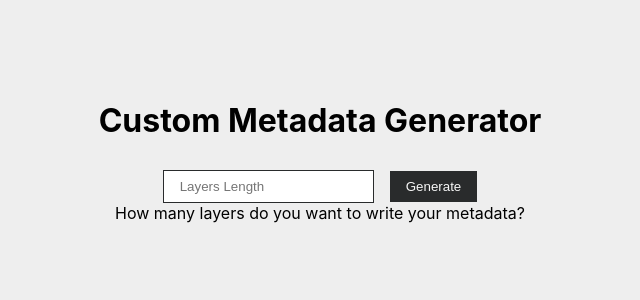
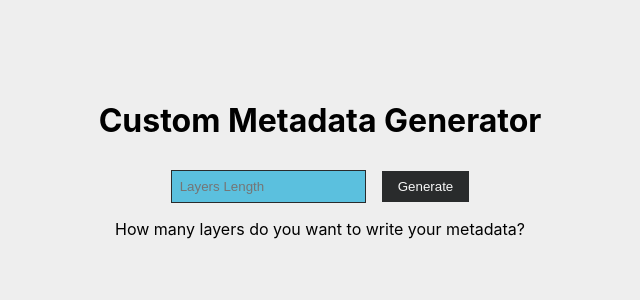
Before and after one commit to emirhansirkeci/metadata-generator, a Next.js app: page / in a window 1280 px wide. Shown: the top 300 px of the page, without its empty margins (320-960 px from the left). Built offline with nearby package versions, Linux system fonts and the light colour scheme.

Commit message:
style edit

```diff
--- a/components/Hero.js
+++ b/components/Hero.js
@@ -92,7 +92,7 @@ export default function Hero() {
           </div>
         </>
       ) : (
-        <span>How many layers do you want to write your metadata?</span>
+        <p>How many layers do you want to write your metadata?</p>
       )}
       <p onClick={() => location.reload()} id="error"></p>
     </div>
--- a/styles/globals.css
+++ b/styles/globals.css
@@ -55,3 +55,8 @@ button {
   padding: 0.5rem;
   cursor: pointer;
 }
+
+#howManyLayers {
+  background-color: #5bc0de;
+  padding: 0.5rem;
+}
```
